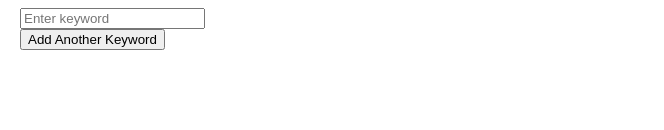
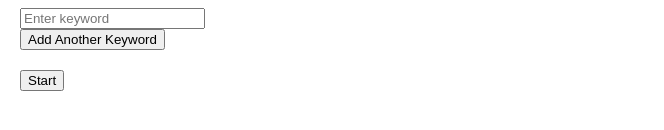
Before and after one commit to saivishnu725/XPurge, a plain HTML site: page index.html in a window 1280 px wide. Shown: the part 154-284 px from the top of the page, without its empty margins (0-664 px from the left). Drawn offline with Linux system fonts and the light colour scheme.

Commit message:
[3] start button

```diff
--- a/index.html
+++ b/index.html
@@ -47,5 +47,9 @@
       </div>
       <button id="add-keyword">Add Another Keyword</button>
     </div>
+    <!-- start button -->
+    <div class="section">
+      <button id="start-delete">Start</button>
+    </div>
   </body>
 </html>
```
